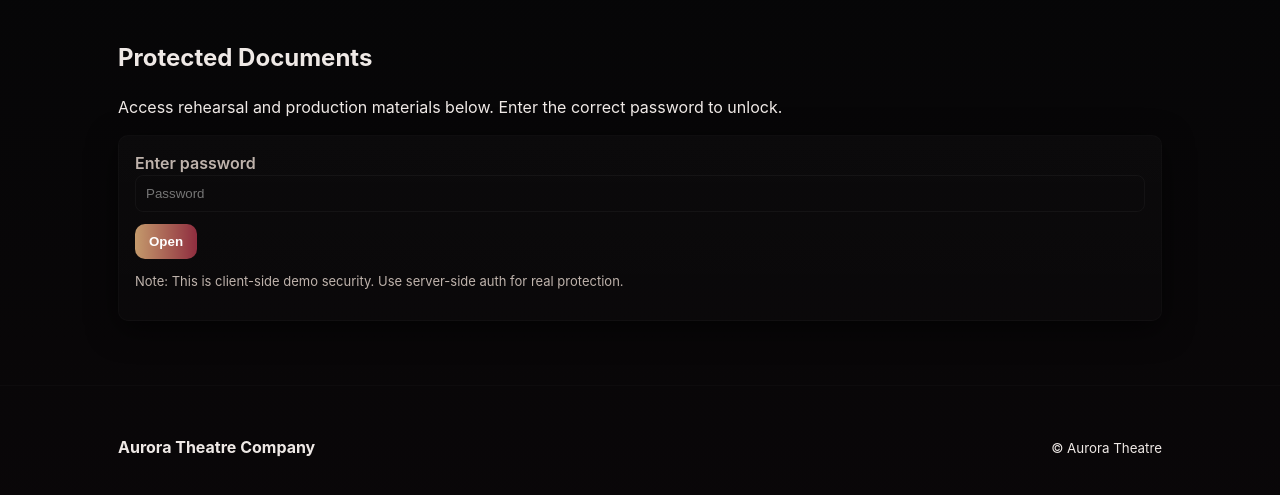
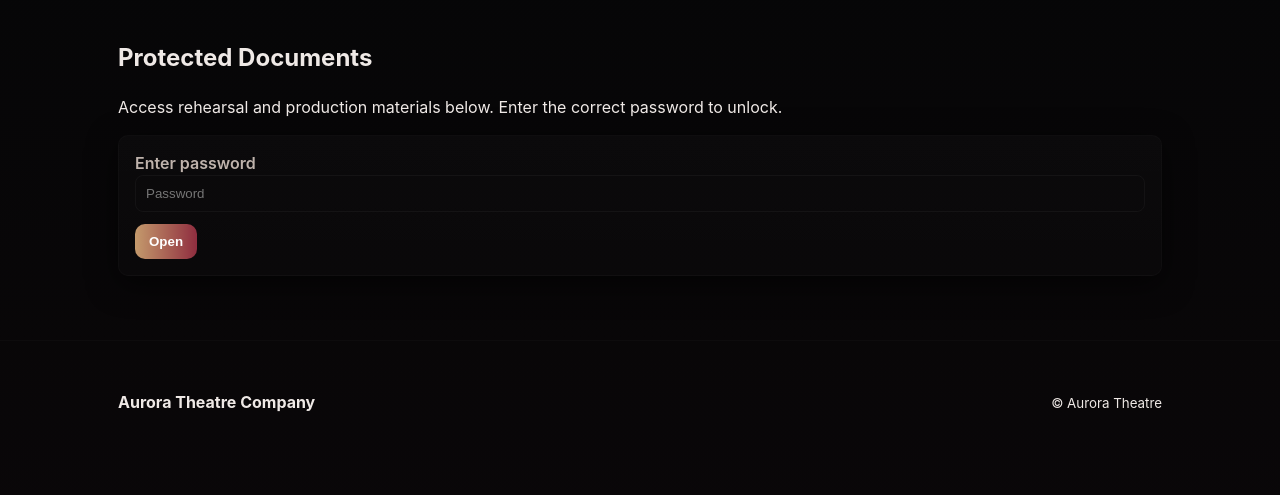
Before and after one commit to yogesh3434/AuroraTheatre, a plain HTML site: page secure.html in a window 1280 px wide. Shown: the part 55-550 px from the top of the page. Drawn offline with Linux system fonts and the light colour scheme.

Commit message:
Secure pages changes made

```diff
--- a/secure.html
+++ b/secure.html
@@ -46,7 +46,6 @@
         <button id="logout-btn" class="btn small">Logout</button>
       </div>
 
-      <p class="muted">Note: This is client-side demo security. Use server-side auth for real protection.</p>
     </div>
   </main>
 
```
